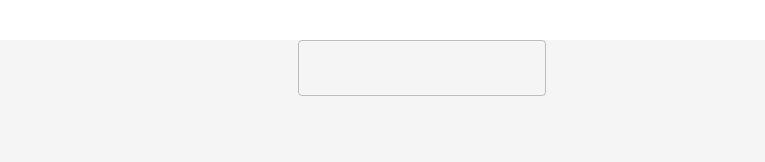
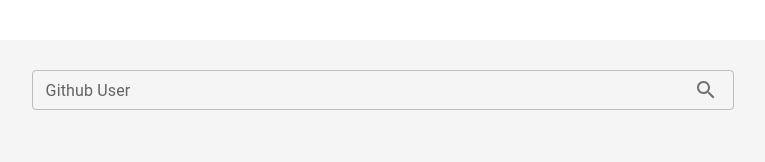
Before and after one commit to Roiber21/materialUI-react, a React app: page / in a window 1280 px wide. Shown: the top 162 px of the page, without its empty margins (218-983 px from the left). Built offline with nearby package versions, Linux system fonts and the light colour scheme.

Commit message:
Colocando los estilos del buscador(searcher)

```diff
--- a/src/components/Searcher/index.jsx
+++ b/src/components/Searcher/index.jsx
@@ -1,11 +1,32 @@
 import React from 'react';
 import { IconButton, Stack, TextField } from '@mui/material';
+import SearchIcon from '@mui/icons-material/Search';
 
 const Searcher = () =>{
     return (
-        <Stack>
-        <TextField />
-        <IconButton />
+        <Stack
+        direction='row'
+        sx={{
+            marginTop:'30px',
+            width:'80%'
+        }}>
+        <TextField
+        id="outlined-basic"
+        placeholder='Octocat'
+        label="Github User"
+        variant="outlined"
+        size='small'
+        sx={{
+            width:'90%',
+        }}
+        />
+       <IconButton
+       size='small'
+       sx={{
+        left: '-45px'
+       }}>
+        <SearchIcon/>
+       </IconButton>
     </Stack>
     )
 
```
